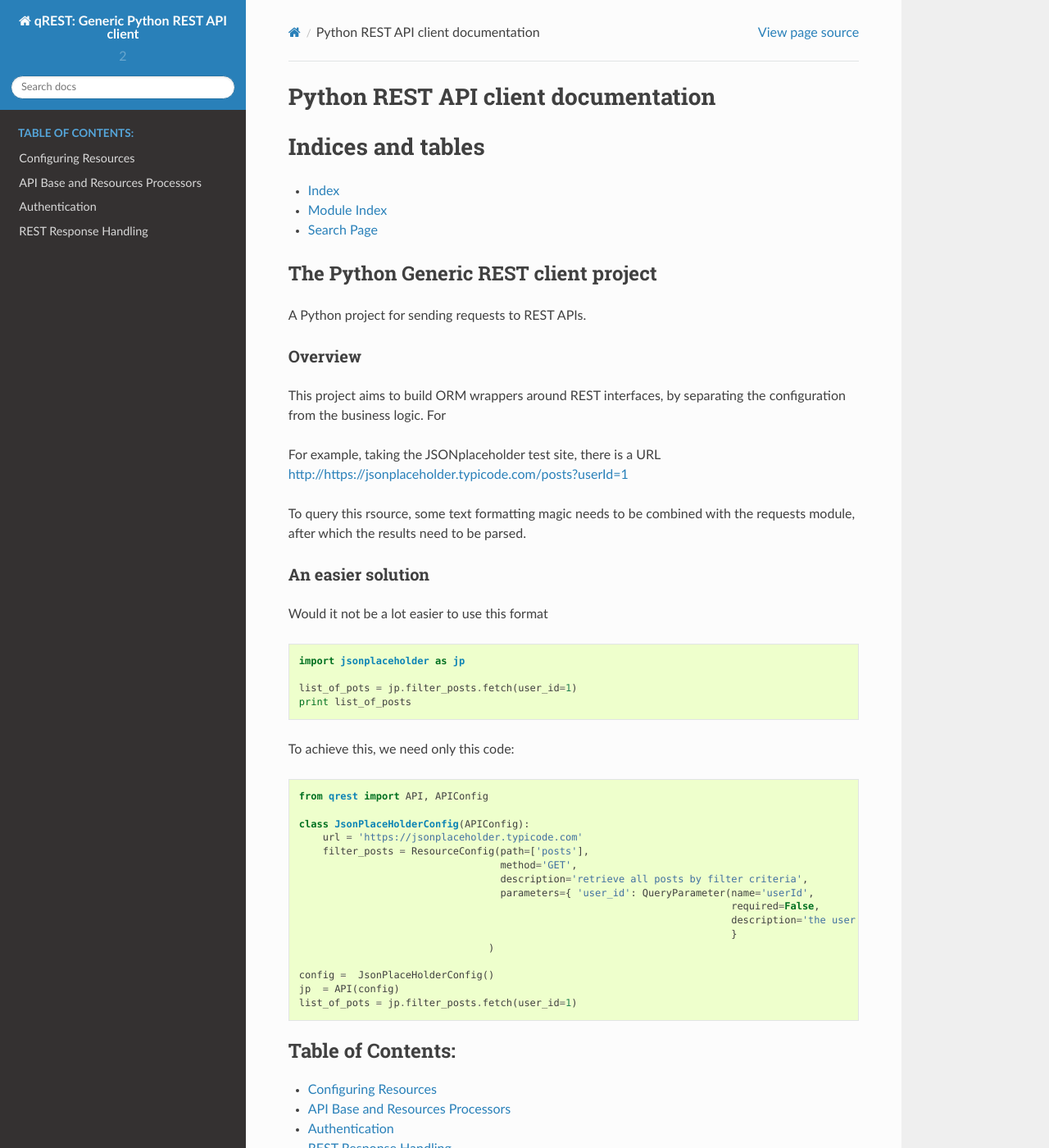
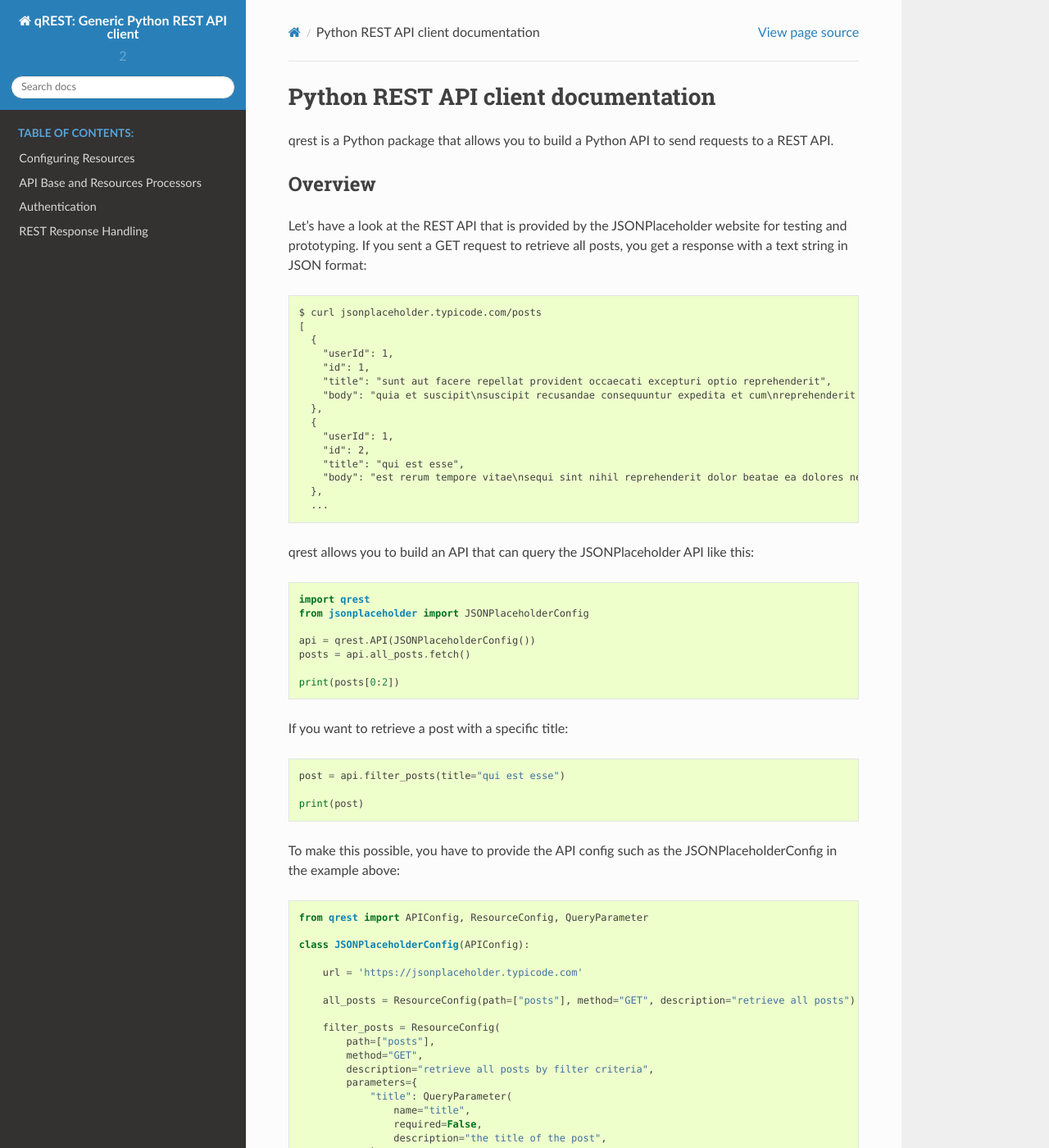
Before and after one commit to tsoenen/qrest, a Sphinx documentation site: the page built from docs/source/index.rst, in a window 1280 px wide and 1400 px high. Shown: the whole window at 82% size. Built offline with Sphinx 7.4.7 and the Read the Docs theme 2.0.0, drawn with Linux system fonts in a browser that asks for light colours; some of the changed text lies outside the part shown.

Commit message:
VSDEV-1755: Update example code in README
The example code has not been tested yet.

```diff
--- a/README.rst
+++ b/README.rst
@@ -1,47 +1,71 @@
-##########################################
-The Python Generic REST client project
-##########################################
-
-A Python project for sending requests to REST APIs.
+qrest is a Python package that allows you to build a Python API to send requests
+to a REST API.
 
 Overview
-***************************************************
+********
 
-This project aims to build ORM wrappers around REST interfaces, by separating the configuration
-from the business logic. For
+Let's have a look at the REST API that is provided by the JSONPlaceholder
+website for testing and prototyping. If you sent a GET request to retrieve all
+posts, you get a response with a text string in JSON format::
 
-For example, taking the JSONplaceholder test site, there is a
-URL `<http://https://jsonplaceholder.typicode.com/posts?userId=1>`_
+    $ curl jsonplaceholder.typicode.com/posts
+    [
+      {
+        "userId": 1,
+        "id": 1,
+        "title": "sunt aut facere repellat provident occaecati excepturi optio reprehenderit",
+        "body": "quia et suscipit\nsuscipit recusandae consequuntur expedita et cum\nreprehenderit molestiae ut ut quas totam\nnostrum rerum est autem sunt rem eveniet architecto"
+      },
+      {
+        "userId": 1,
+        "id": 2,
+        "title": "qui est esse",
+        "body": "est rerum tempore vitae\nsequi sint nihil reprehenderit dolor beatae ea dolores neque\nfugiat blanditiis voluptate porro vel nihil molestiae ut reiciendis\nqui aperiam non debitis possimus qui neque nisi nulla"
+      },
+      ...
 
-To query this rsource, some text formatting magic needs to be combined with the requests module, after which the results need to be parsed.
+qrest allows you to build an API that can query the JSONPlaceholder API like
+this::
 
-An easier solution
-***************************************************
+    import qrest
+    from jsonplaceholder import JSONPlaceholderConfig
 
-Would it not be a lot easier to use this format
-::
+    api = qrest.API(JSONPlaceholderConfig())
+    posts = api.all_posts.fetch()
 
-    import jsonplaceholder as jp
+    print(posts[0:2])
 
-    list_of_pots = jp.filter_posts.fetch(user_id=1)
-    print list_of_posts
+If you want to retrieve a post with a specific title::
 
-To achieve this, we need only this code:
-::
+    post = api.filter_posts(title="qui est esse")
 
-    from qrest import API, APIConfig
+    print(post)
 
-    class JsonPlaceHolderConfig(APIConfig):
+To make this possible, you have to provide the API config such as the
+JSONPlaceholderConfig in the example above::
+
+    from qrest import APIConfig, ResourceConfig, QueryParameter
+
+    class JSONPlaceholderConfig(APIConfig):
+
         url = 'https://jsonplaceholder.typicode.com'
-        filter_posts = ResourceConfig(path=['posts'],
-                                      method='GET',
-                                      description='retrieve all posts by filter criteria',
-                                      parameters={ 'user_id': QueryParameter(name='userId',
-                                                                             required=False,
-                                                                             description='the user Id that made the post'),
-                                                                             }
-                                    )
 
-    config =  JsonPlaceHolderConfig()
-    jp  = API(config)
-    list_of_pots = jp.filter_posts.fetch(user_id=1)
+        all_posts = ResourceConfig(path=["posts"], method="GET", description="retrieve all posts")
+
+        filter_posts = ResourceConfig(
+            path=["posts"],
+            method="GET",
+            description="retrieve all posts by filter criteria",
+            parameters={
+                "title": QueryParameter(
+                    name="title",
+                    required=False,
+                    description="the title of the post",
+                ),
+            },
+        )
+
+For more information about qrest and its usage, we refer to the documentation.
+
+If you want to contribute to qrest itself, we refer to the developer README that
+is located in the root directory of the repo.
--- a/docs/source/index.rst
+++ b/docs/source/index.rst
@@ -1,12 +1,5 @@
 Python REST API client documentation
 ====================================
-
-Indices and tables
-==================
-
-* :ref:`genindex`
-* :ref:`modindex`
-* :ref:`search`
 
 .. include:: ../../README.rst
 
```
Also changed, not shown: other parts of docs/source/index.rst (+7 -0 lines).
